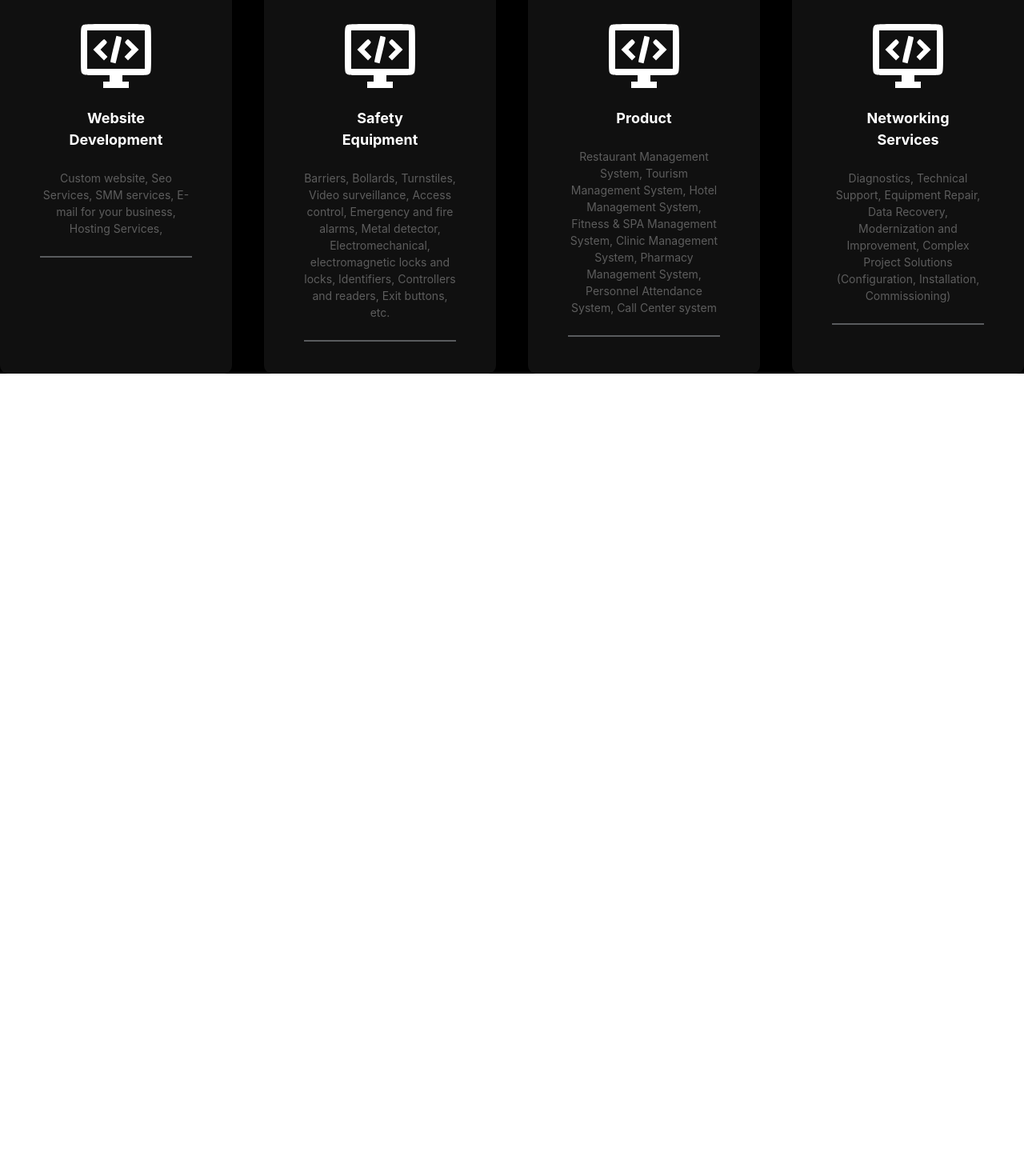
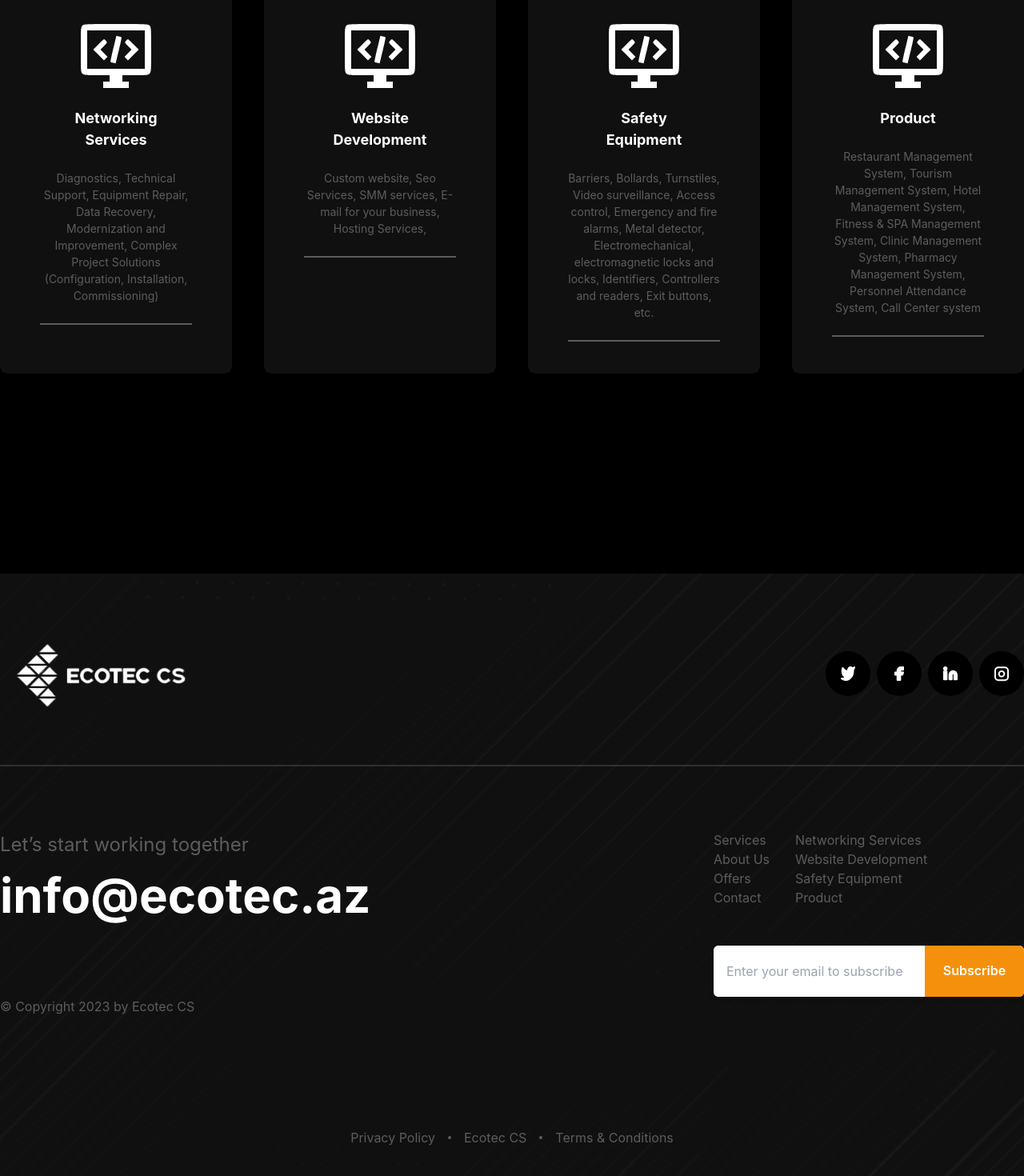
Before and after one commit to AykhanMikayilzada/Ecotec, a Next.js app: page /HomePage in a window 1280 px wide. Shown: the part 3446-4916 px from the top of the page at 80% size. Before the commit the page ends 3913 px from the top, so only its background shows below. Built offline with nearby package versions, Linux system fonts and the light colour scheme.

Commit message:
footer added

```diff
--- /dev/null
+++ b/src/components/Footer/index.tsx
@@ -0,0 +1,223 @@
+import { Box, Button, Flex, Image, Input, Text } from "@chakra-ui/react";
+import React from "react";
+
+function Footer() {
+  return (
+    <Box
+      bgImage="url('./HomePage/footerBgDesign.svg')"
+      bgPosition="center"
+      bgRepeat="no-repeat"
+      bgSize="cover"
+      w="100%"
+      bgColor="#101010"
+      pt="80px"
+      as="footer"
+    >
+      <Box maxW="1440px" w="100%" m="auto" display="flex" flexDir="column">
+        <Box
+          w="100%"
+          display="flex"
+          justifyContent="space-beetwen"
+          pos="relative"
+        >
+          <Image
+            src="./Header/logo.png"
+            w="250px"
+            _hover={{ cursor: "pointer" }}
+          />
+          <Box
+            className="icons"
+            display="flex"
+            gap="8px"
+            pos="absolute"
+            right="0"
+            mt="17px"
+          >
+            <Box
+              className="icon"
+              w="56px"
+              h="56px"
+              borderRadius="50px"
+              bg="black"
+              display="flex"
+              justifyContent="center"
+              alignItems="center"
+              _hover={{ cursor: "pointer" }}
+            >
+              <Image src="./HomePage/twitter.svg" />
+            </Box>
+            <Box
+              className="icon"
+              w="56px"
+              h="56px"
+              borderRadius="50px"
+              bg="black"
+              display="flex"
+              justifyContent="center"
+              alignItems="center"
+              _hover={{ cursor: "pointer" }}
+            >
+              <Image src="./HomePage/facebook.svg" />
+            </Box>
+            <Box
+              className="icon"
+              w="56px"
+              h="56px"
+              borderRadius="50px"
+              bg="black"
+              display="flex"
+              justifyContent="center"
+              alignItems="center"
+              _hover={{ cursor: "pointer" }}
+            >
+              <Image src="./HomePage/linkedin.svg" />
+            </Box>
+            <Box
+              className="icon"
+              w="56px"
+              h="56px"
+              borderRadius="50px"
+              bg="black"
+              display="flex"
+              justifyContent="center"
+              alignItems="center"
+              _hover={{ cursor: "pointer" }}
+            >
+              <Image src="./HomePage/instagram.svg" />
+            </Box>
+          </Box>
+        </Box>
+
+        <Box
+          className="border"
+          w="100%"
+          h="1px"
+          bg="#5D5D5D"
+          mt="60px"
+          mb="80px"
+          opacity="15%"
+        ></Box>
+
+        <Box display="flex" justifyContent="space-between">
+          <Box display="flex" flexDir="column">
+            <Text fontSize="24px" textColor="#5D5D5D">
+              Let’s start working together
+            </Text>
+            <Text fontSize="60px" textColor="white" fontWeight="bold">
+              info@ecotec.az
+            </Text>
+            <Text fontSize="16px" textColor="#5D5D5D" mt="82px">
+              © Copyright 2023 by Ecotec CS
+            </Text>
+          </Box>
+          <Box display="flex" flexDir="column" gap="32px">
+            <Box display="flex" gap="32px">
+              <Box>
+                <Text fontSize="16px" textColor="#5D5D5D">
+                  Services
+                </Text>
+                <Text fontSize="16px" textColor="#5D5D5D">
+                  About Us
+                </Text>
+                <Text fontSize="16px" textColor="#5D5D5D">
+                  Offers
+                </Text>
+                <Text fontSize="16px" textColor="#5D5D5D">
+                  Contact
+                </Text>
+              </Box>
+              <Box>
+                <Text fontSize="16px" textColor="#5D5D5D">
+                  Networking Services
+                </Text>
+                <Text fontSize="16px" textColor="#5D5D5D">
+                  Website Development
+                </Text>
+                <Text fontSize="16px" textColor="#5D5D5D">
+                  Safety Equipment
+                </Text>
+                <Text fontSize="16px" textColor="#5D5D5D">
+                  Product
+                </Text>
+              </Box>
+            </Box>
+            <Box>
+              <Flex
+                as="form"
+                width="100%"
+                maxW="388px"
+                h="64px"
+                mx="auto"
+                my="4"
+                bg="white"
+                borderRadius="md"
+                overflow="hidden"
+                boxShadow="md"
+                justifyContent="center"
+                alignItems="center"
+              >
+                <Input
+                  type="email"
+                  placeholder="Enter your email to subscribe"
+                  border="none"
+                  textColor="#5D5D5D"
+                  _focus={{ outline: "none" }}
+                  flex="1"
+                  h="100%"
+                  outline="none"
+                />
+                <Button
+                  type="submit"
+                  bg="#F5900D"
+                  color="white"
+                  _hover={{ bg: "orange.600" }}
+                  borderRadius="0"
+                  w="124px"
+                  h="100%"
+                >
+                  Subscribe
+                </Button>
+              </Flex>
+            </Box>
+          </Box>
+        </Box>
+
+        <Box
+          display="flex"
+          justifyContent="center"
+          alignItems="center"
+          m="auto"
+          gap="16px"
+          mt="140px"
+          mb="40px"
+        >
+          <Text textColor="#5D5D5D" fontSize="16px">
+            Privacy Policy
+          </Text>
+          <Box
+            className="dot"
+            w="4px"
+            h="4px"
+            bg="#5D5D5D"
+            borderRadius="30px"
+          ></Box>
+          <Text textColor="#5D5D5D" fontSize="16px">
+            Ecotec CS
+          </Text>
+          <Box
+            className="dot"
+            w="4px"
+            h="4px"
+            bg="#5D5D5D"
+            borderRadius="30px"
+          ></Box>
+          <Text textColor="#5D5D5D" fontSize="16px">
+            Terms & Conditions
+          </Text>
+        </Box>
+      </Box>
+    </Box>
+  );
+}
+
+export default Footer;
--- a/src/components/HomePageMainSide/index.tsx
+++ b/src/components/HomePageMainSide/index.tsx
@@ -15,7 +15,7 @@ const HomePageMainSide: React.FC = () => {
 
   return (
     <>
-      <Box className="backInBlack" bg="black" w="100%" h="100%">
+      <Box className="backInBlack" as="main" bg="black" w="100%" h="100%">
         <Box
           className="section1"
           as="section"
@@ -105,12 +105,12 @@ const HomePageMainSide: React.FC = () => {
               <Button
                 colorScheme="#F5900D"
                 bg="#F5900D"
-                _hover={{ bg: "#F7AC19", transition: "0.2s ease-in-out" }}
                 w="214px"
                 h="64px"
                 mt="500px"
                 textColor="white"
                 data-aos="fade-right"
+                _hover={{ bg: "#F7AC19", transition: "0.1s" }}
               >
                 Discover More
               </Button>
@@ -289,7 +289,13 @@ const HomePageMainSide: React.FC = () => {
           m="auto"
           w="100%"
         >
-          <Box className="leftSide" pos="relative" maxW="650px" maxH="650px" data-aos="fade-right">
+          <Box
+            className="leftSide"
+            pos="relative"
+            maxW="650px"
+            maxH="650px"
+            data-aos="fade-right"
+          >
             <Image
               src="./HomePage/picture1.svg"
               maxW="620px"
@@ -405,13 +411,62 @@ const HomePageMainSide: React.FC = () => {
             mb="40px"
             data-aos="fade"
           >
-            <Text as="span" color="#F5900D" fontSize="50px" fontWeight="bold" data-aos="fade">
+            <Text
+              as="span"
+              color="#F5900D"
+              fontSize="50px"
+              fontWeight="bold"
+              data-aos="fade"
+            >
               Services
             </Text>{" "}
             We’re Providing To Our Customers
           </Text>
 
-          <Box className="cards" display="flex" gap="40px">
+          <Box className="cards" display="flex" gap="40px" mb="250px">
+            <Box
+              className="card"
+              display="flex"
+              flexDir="column"
+              alignItems="center"
+              boxSizing="border-box"
+              bg="#101010"
+              w="290px"
+              borderRadius="10px"
+              pb="40px"
+              data-aos="fade"
+            >
+              <Image src="./HomePage/development.svg" mt="48px" />
+              <Text
+                fontSize="18px"
+                textColor="white"
+                fontWeight="bold"
+                maxW="150px"
+                textAlign="center"
+                mt="24px"
+              >
+                Networking Services{" "}
+              </Text>
+              <Text
+                maxW="190px"
+                textAlign="center"
+                fontSize="14px"
+                textColor="#5D5D5D"
+                mt="24px"
+              >
+                Diagnostics, Technical Support, Equipment Repair, Data Recovery,
+                Modernization and Improvement, Complex Project Solutions
+                (Configuration, Installation, Commissioning)
+              </Text>
+              <Box
+                className="border"
+                w="190px"
+                h="1px"
+                bg="#5D5D5D"
+                opacity="35%"
+                mt="24px"
+              ></Box>
+            </Box>
             <Box
               className="card"
               display="flex"
@@ -498,6 +553,7 @@ const HomePageMainSide: React.FC = () => {
                 mt="24px"
               ></Box>
             </Box>
+
             <Box
               className="card"
               display="flex"
@@ -540,49 +596,7 @@ const HomePageMainSide: React.FC = () => {
                 bg="#5D5D5D"
                 opacity="35%"
                 mt="24px"
-              ></Box>
-            </Box>
-            <Box
-              className="card"
-              display="flex"
-              flexDir="column"
-              alignItems="center"
-              boxSizing="border-box"
-              bg="#101010"
-              w="290px"
-              borderRadius="10px"
-              pb="40px"
-              data-aos="fade"
-            >
-              <Image src="./HomePage/development.svg" mt="48px" />
-              <Text
-                fontSize="18px"
-                textColor="white"
-                fontWeight="bold"
-                maxW="150px"
-                textAlign="center"
-                mt="24px"
-              >
-                Networking Services{" "}
-              </Text>
-              <Text
-                maxW="190px"
-                textAlign="center"
-                fontSize="14px"
-                textColor="#5D5D5D"
-                mt="24px"
-              >
-                Diagnostics, Technical Support, Equipment Repair, Data Recovery,
-                Modernization and Improvement, Complex Project Solutions
-                (Configuration, Installation, Commissioning)
-              </Text>
-              <Box
-                className="border"
-                w="190px"
-                h="1px"
-                bg="#5D5D5D"
-                opacity="35%"
-                mt="24px"
+                mb="0px"
               ></Box>
             </Box>
           </Box>
--- a/src/pages/HomePage/index.tsx
+++ b/src/pages/HomePage/index.tsx
@@ -1,3 +1,4 @@
+import Footer from "@/components/Footer";
 import Header from "@/components/Header";
 import HomePageMainSide from "@/components/HomePageMainSide";
 import React from "react";
@@ -7,6 +8,7 @@ function HomePage() {
     <>
       <Header />
       <HomePageMainSide />
+      <Footer />
     </>
   );
 }
--- a/src/pages/_app.tsx
+++ b/src/pages/_app.tsx
@@ -9,7 +9,7 @@ function MyApp() {
   return (
     <ChakraProvider>
       <Head>
-        <title>Ecotec CS My App</title>
+        <title>ECOTEC CS</title>
       </Head>
       <HomePage />
     </ChakraProvider>
```
Also changed, not shown: public/HomePage/footerBgDesign.svg (added). Lines whose indentation alone changed are shown as unchanged.
